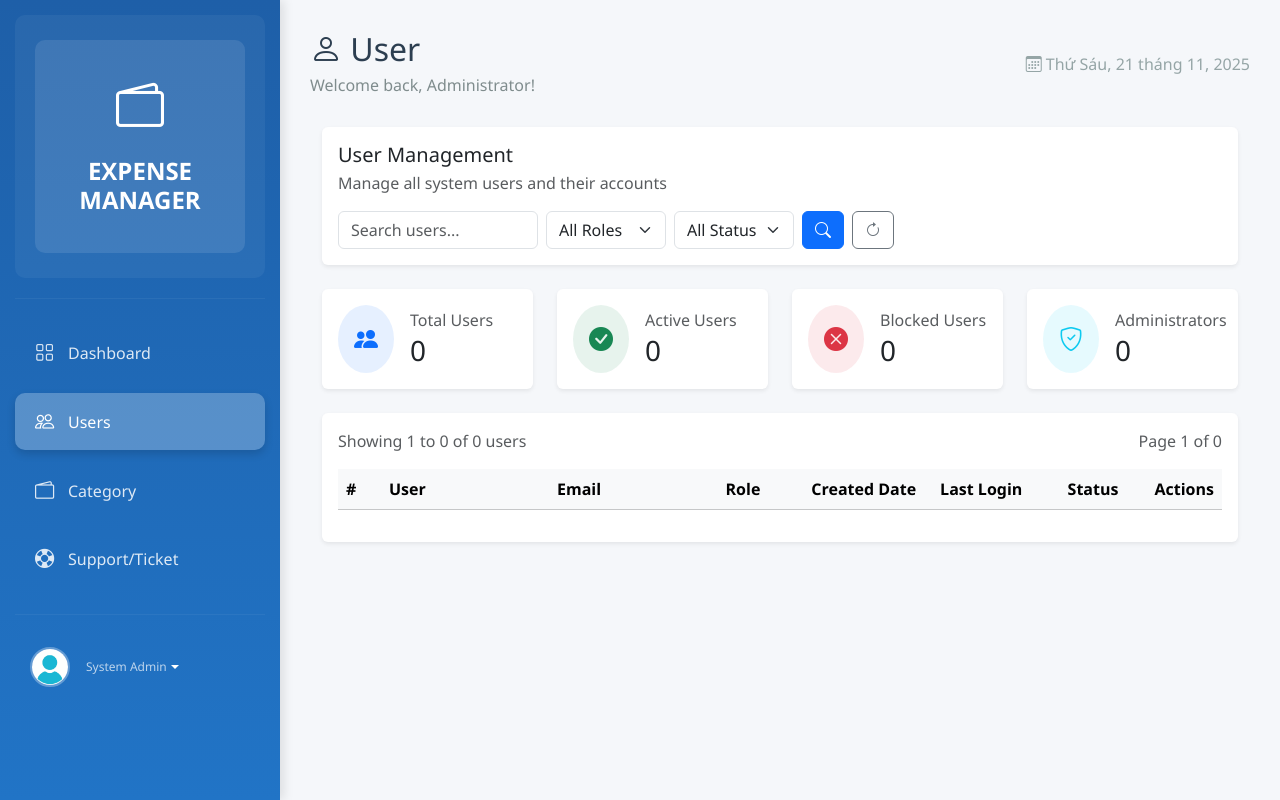
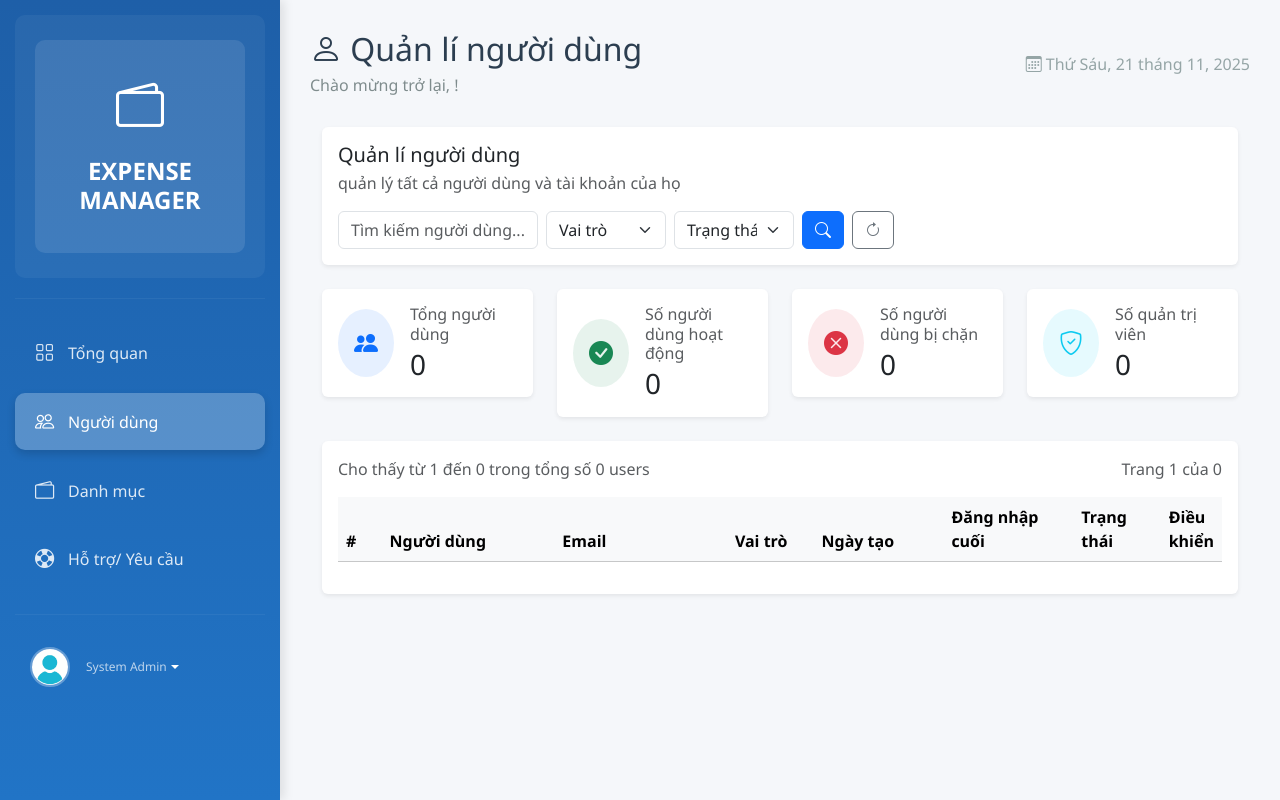
Before and after one commit to TranMinhTan3110/ExpenseManagement, an ASP.NET Core app: page /UserAD in a window 1280 px wide. Run offline with ASP.NET Core 8, Linux system fonts and the light colour scheme; lists and menus that the app fills with data are empty; some libraries are stand-ins or nearby versions.

Commit message:
fix languague and fix bug

```diff
--- a/Views/Budget/Index.cshtml
+++ b/Views/Budget/Index.cshtml
@@ -85,7 +85,7 @@
                                                 <!-- Budget Amount -->
                                                 <div class="mb-3">
                                                     <label for="budgetAmountInput" class="form-label">Số tiền</label>
-                                                    <input type="number" class="form-control" id="budgetAmountInput" placeholder="0" required min="1">
+                                                    <input type="number" class="form-control" id="budgetAmountInput" placeholder="0" required>
                                                 </div>
 
                                                 <!-- Date Range -->
--- a/Views/Shared/LayoutAdmin.cshtml
+++ b/Views/Shared/LayoutAdmin.cshtml
@@ -38,26 +38,26 @@
                 <li class="nav-item">
                     <a asp-controller="DashBoardAD" asp-action="Index" class="nav-link">
                         <i class="bi bi-grid me-2"></i>
-                        <span>Dashboard</span>
+                        <span>Tổng quan</span>
                     </a>
                 </li>
                 <li>
                     <a asp-controller="UserAD" asp-action="Index" class="nav-link">
                         <i class="bi bi-people me-2"></i>
-                        <span>Users</span>
+                        <span>Người dùng</span>
                         @* <span class="nav-badge">24</span> *@
                     </a>
                 </li>
                 <li>
                     <a asp-controller="CategoryAD" asp-action="Index" class="nav-link">
                         <i class="bi bi-wallet2 me-2"></i>
-                        <span>Category</span>
+                        <span>Danh mục</span>
                     </a>
                 </li>
                 <li>
                     <a asp-controller="TicketAD" asp-action="Index" class="nav-link">
                         <i class="bi bi-life-preserver me-2"></i>
-                        <span>Support/Ticket</span>
+                        <span>Hỗ trợ/ Yêu cầu</span>
                         @* <span class="nav-badge">3</span> *@
                     </a>
                 </li>
--- a/Views/UserAD/Index.cshtml
+++ b/Views/UserAD/Index.cshtml
@@ -1,11 +1,13 @@
+@using System.Security.Claims
 @{
-    ViewData["Title"] = "User";
-    ViewData["Subtitle"] = "Welcome back, Administrator!";
+    ViewData["Title"] = "Quản lí người dùng";
+    ViewData["Subtitle"] = $"Chào mừng trở lại, {User.FindFirstValue(ClaimTypes.Name)}!";
     ViewData["Icon"] = "bi bi-person";
     Layout = "~/Views/Shared/LayoutAdmin.cshtml";
 }
 @model QuanLyChiTieu_WebApp.ViewModels.UserManagementViewModel
 
+<script src="https://cdn.jsdelivr.net/npm/sweetalert2@11"></script>
 <div class="container-fluid">
     <!-- Header Section -->
     <div class="row mb-4">
@@ -14,27 +16,27 @@
                 <div class="card-body">
                     <div class="d-flex justify-content-between align-items-center flex-wrap gap-3">
                         <div>
-                            <h5 class="mb-1">User Management</h5>
-                            <p class="text-muted mb-0">Manage all system users and their accounts</p>
+                            <h5 class="mb-1">Quản lí người dùng</h5>
+                            <p class="text-muted mb-0">quản lý tất cả người dùng và tài khoản của họ</p>
                         </div>
                         <div class="d-flex gap-2 flex-wrap">
                             <!-- Search -->
                             <form method="get" asp-action="Index" class="d-flex gap-2">
-                                <input type="text" class="form-control" placeholder="Search users..."
+                                <input type="text" class="form-control" placeholder="Tìm kiếm người dùng..."
                                        name="searchTerm" value="@Model.SearchTerm" style="width: 200px;">
 
                                 <!-- Role Filter -->
                                 <select class="form-select" name="roleFilter" style="width: 120px;">
-                                    <option value="">All Roles</option>
-                                    <option value="Admin" selected="@(Model.RoleFilter == "Admin")">Admin</option>
-                                    <option value="User" selected="@(Model.RoleFilter == "User")">User</option>
+                                    <option value="">Vai trò</option>
+                                    <option value="Admin" selected="@(Model.RoleFilter == "Admin")">Quản trị</option>
+                                    <option value="User" selected="@(Model.RoleFilter == "User")">Người dùng</option>
                                 </select>
 
                                 <!-- Status Filter -->
                                 <select class="form-select" name="statusFilter" style="width: 120px;">
-                                    <option value="">All Status</option>
-                                    <option value="Active" selected="@(Model.StatusFilter == "Active")">Active</option>
-                                    <option value="Blocked" selected="@(Model.StatusFilter == "Blocked")">Blocked</option>
+                                    <option value="">Trạng thái</option>
+                                    <option value="Active" selected="@(Model.StatusFilter == "Active")">Hoạt động</option>
+                                    <option value="Blocked" selected="@(Model.StatusFilter == "Blocked")">Chặn</option>
                                 </select>
 
                                 <button type="submit" class="btn btn-primary">
@@ -64,7 +66,7 @@
                             </div>
                         </div>
                         <div class="flex-grow-1 ms-3">
-                            <h6 class="text-muted mb-1">Total Users</h6>
+                            <h6 class="text-muted mb-1">Tổng người dùng</h6>
                             <h3 class="mb-0">@Model.TotalUsers</h3>
                         </div>
                     </div>
@@ -81,7 +83,7 @@
                             </div>
                         </div>
                         <div class="flex-grow-1 ms-3">
-                            <h6 class="text-muted mb-1">Active Users</h6>
+                            <h6 class="text-muted mb-1">Số người dùng hoạt động</h6>
                             <h3 class="mb-0">@Model.ActiveUsers</h3>
                         </div>
                     </div>
@@ -98,7 +100,7 @@
                             </div>
                         </div>
                         <div class="flex-grow-1 ms-3">
-                            <h6 class="text-muted mb-1">Blocked Users</h6>
+                            <h6 class="text-muted mb-1">Số người dùng bị chặn</h6>
                             <h3 class="mb-0">@Model.BlockedUsers</h3>
                         </div>
                     </div>
@@ -115,7 +117,7 @@
                             </div>
                         </div>
                         <div class="flex-grow-1 ms-3">
-                            <h6 class="text-muted mb-1">Administrators</h6>
+                            <h6 class="text-muted mb-1">Số quản trị viên</h6>
                             <h3 class="mb-0">@Model.AdminUsers</h3>
                         </div>
                     </div>
@@ -132,12 +134,12 @@
                     <!-- Hiển thị thông tin phân trang -->
                     <div class="d-flex justify-content-between align-items-center mb-3">
                         <div class="text-muted">
-                            Showing @((Model.Users.PageIndex - 1) * Model.Users.PageSize + 1)
-                            to @(Math.Min(Model.Users.PageIndex * Model.Users.PageSize, Model.Users.TotalCount))
-                            of @Model.Users.TotalCount users
+                            Cho thấy từ @((Model.Users.PageIndex - 1) * Model.Users.PageSize + 1)
+                            đến @(Math.Min(Model.Users.PageIndex * Model.Users.PageSize, Model.Users.TotalCount))
+                            trong tổng số @Model.Users.TotalCount users
                         </div>
                         <div class="text-muted">
-                            Page @Model.Users.PageIndex of @Model.Users.TotalPages
+                            Trang @Model.Users.PageIndex của @Model.Users.TotalPages
                         </div>
                     </div>
 
@@ -146,13 +148,13 @@
                             <thead class="table-light">
                                 <tr>
                                     <th style="width: 5%;">#</th>
-                                    <th style="width: 20%;">User</th>
+                                    <th style="width: 20%;">Người dùng</th>
                                     <th style="width: 20%;">Email</th>
-                                    <th style="width: 10%;">Role</th>
-                                    <th style="width: 15%;">Created Date</th>
-                                    <th style="width: 15%;">Last Login</th>
-                                    <th style="width: 10%;">Status</th>
-                                    <th style="width: 5%;">Actions</th>
+                                    <th style="width: 10%;">Vai trò</th>
+                                    <th style="width: 15%;">Ngày tạo</th>
+                                    <th style="width: 15%;">Đăng nhập cuối</th>
+                                    <th style="width: 10%;">Trạng thái</th>
+                                    <th style="width: 5%;">Điều khiển</th>
                                 </tr>
                             </thead>
                             <tbody>
@@ -184,19 +186,19 @@
                                             </div>
                                         </td>
                                         <td>
-                                            <i class="bi bi-envelope me-2 text-muted"></i>@user.Email
+                                            @user.Email
                                         </td>
                                         <td>
                                             @if (user.Role == "Admin")
                                             {
                                                 <span class="badge bg-primary rounded-pill">
-                                                    <i class="bi bi-shield-fill me-1"></i>Admin
+                                                    <i class="bi bi-shield-fill me-1"></i>Quản trị
                                                 </span>
                                             }
                                             else
                                             {
                                                 <span class="badge bg-secondary rounded-pill">
-                                                    <i class="bi bi-person-fill me-1"></i>User
+                                                    <i class="bi bi-person-fill me-1"></i>Người dùng
                                                 </span>
                                             }
                                         </td>
@@ -212,20 +214,20 @@
                                             }
                                             else
                                             {
-                                                <span class="text-muted fst-italic">Never logged in</span>
+                                                <span class="text-muted fst-italic">Chưa bao giờ đăng nhập</span>
                                             }
                                         </td>
                                         <td>
                                             @if (user.IsActive)
                                             {
                                                 <span class="badge bg-success rounded-pill">
-                                                    <i class="bi bi-check-circle me-1"></i>Active
+                                                    <i class="bi bi-check-circle me-1"></i>Hoạt động
                                                 </span>
                                             }
                                             else
                                             {
                                                 <span class="badge bg-danger rounded-pill">
-                                                    <i class="bi bi-x-circle me-1"></i>Blocked
+                                                    <i class="bi bi-x-circle me-1"></i>Chặn
                                                 </span>
                                             }
                                         </td>
@@ -240,7 +242,7 @@
                                                     {
                                                         <li>
                                                             <a class="dropdown-item text-danger" href="#" onclick="toggleUserStatus('@user.UserID', false)">
-                                                                <i class="bi bi-lock-fill me-2"></i>Block User
+                                                                <i class="bi bi-lock-fill me-2"></i>Chặn người dùng
                                                             </a>
                                                         </li>
                                                     }
@@ -248,7 +250,7 @@
                                                     {
                                                         <li>
                                                             <a class="dropdown-item text-success" href="#" onclick="toggleUserStatus('@user.UserID', true)">
-                                                                <i class="bi bi-unlock-fill me-2"></i>Unblock User
+                                                                <i class="bi bi-unlock-fill me-2"></i>Gỡ chặn
                                                             </a>
                                                         </li>
                                                     }
@@ -390,11 +392,36 @@
 </style>
 
 <!-- JavaScript for Toggle Status -->
+<!-- JavaScript for Toggle Status -->
 <script>
     function toggleUserStatus(userId, activate) {
-        const action = activate ? 'unblock' : 'block';
+        const action = activate ? 'gỡ chặn' : 'chặn';
+        const actionTitle = activate ? 'Gỡ chặn người dùng?' : 'Chặn người dùng?';
+        const actionText = activate ? 'Người dùng này sẽ được phép truy cập lại hệ thống' : 'Người dùng này sẽ không thể đăng nhập vào hệ thống';
 
-        if (confirm(`Are you sure you want to ${action} this user?`)) {
+        Swal.fire({
+            title: actionTitle,
+            text: actionText,
+            icon: 'warning',
+            showCancelButton: true,
+            confirmButtonColor: activate ? '#28a745' : '#dc3545',
+            cancelButtonColor: '#6c757d',
+            confirmButtonText: activate ? '<i class="bi bi-unlock-fill me-1"></i> Gỡ chặn' : '<i class="bi bi-lock-fill me-1"></i> Chặn',
+            cancelButtonText: '<i class="bi bi-x-circle me-1"></i> Hủy',
+            reverseButtons: true
+        }).then((result) => {
+            if (result.isConfirmed) {
+                // Hiển thị loading
+                Swal.fire({
+                    title: 'Đang xử lý...',
+                    text: 'Vui lòng đợi trong giây lát',
+                    allowOutsideClick: false,
+                    allowEscapeKey: false,
+                    didOpen: () => {
+                        Swal.showLoading();
+                    }
+                });
+
                 fetch(`/UserAD/ToggleStatus/${userId}`, {
                     method: 'POST',
                     headers: {
@@ -405,16 +432,36 @@
                 .then(response => response.json())
                 .then(data => {
                     if (data.success) {
+                        Swal.fire({
+                            icon: 'success',
+                            title: 'Thành công!',
+                            text: activate ? 'Đã gỡ chặn người dùng thành công' : 'Đã chặn người dùng thành công',
+                            confirmButtonColor: '#2563eb',
+                            timer: 2000,
+                            timerProgressBar: true
+                        }).then(() => {
                             location.reload();
+                        });
                     } else {
-                    alert('Error: ' + data.message);
+                        Swal.fire({
+                            icon: 'error',
+                            title: 'Lỗi!',
+                            text: data.message || 'Có lỗi xảy ra khi cập nhật trạng thái người dùng',
+                            confirmButtonColor: '#2563eb'
+                        });
                     }
                 })
                 .catch(error => {
                     console.error('Error:', error);
-                alert('An error occurred while updating user status.');
+                    Swal.fire({
+                        icon: 'error',
+                        title: 'Lỗi!',
+                        text: 'Không thể kết nối đến máy chủ. Vui lòng thử lại sau.',
+                        confirmButtonColor: '#2563eb'
+                    });
                 });
             }
+        });
     }
 </script>
 
```
Also changed, not shown: Views/CategoryAD/Index.cshtml (+18 -18 lines), Views/DashBoardAD/Index.cshtml (+9 -9 lines), Views/Login/Reset.cshtml (+7 -7 lines), Views/Login/ResetPassword.cshtml (+10 -10 lines), Views/Login/SignIn.cshtml (+11 -12 lines), Views/Login/SignUp.cshtml (+12 -14 lines), Views/TicketAD/Index.cshtml (+15 -15 lines), wwwroot/asset/js/TicketAD.js (+36 -27 lines). Lines whose indentation alone changed are shown as unchanged.
